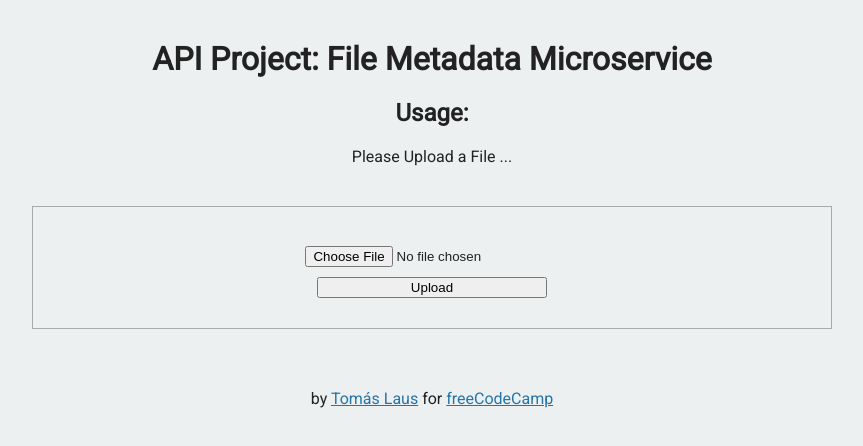
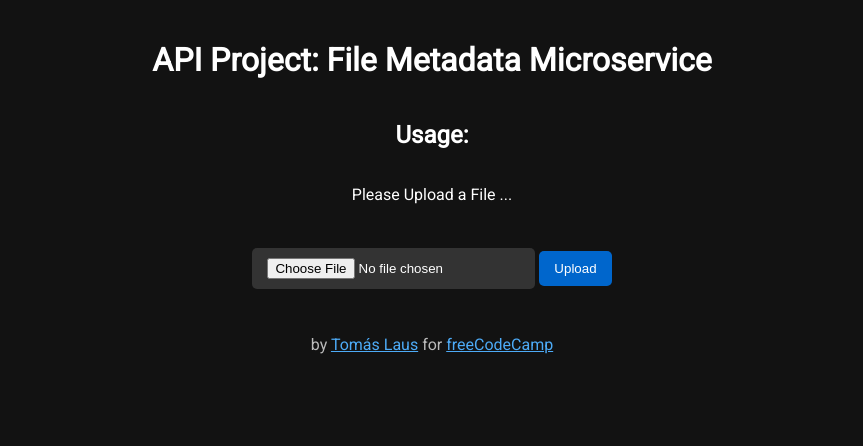
Before and after one commit to TomasLaus/filemetadata, a website: page views/index.html in a window 1280 px wide. Shown: the whole page, without its empty margins (208-1071 px from the left). Drawn offline with Linux system fonts and the light colour scheme.

Commit message:
<add> style

```diff
--- a/public/style.css
+++ b/public/style.css
@@ -1,42 +1,66 @@
-/****** Main Styling ******/
-
 body {
+  margin: 0;
   font-family: 'Roboto', sans-serif;
-  font-size: 16px;
-  color: #222;
-  background-color: #ECF0F1;
-  text-align: center;
+  background-color: #121212;
+  color: #fff;
 }
 
 .container {
-  padding: 0;
-  margin-top: 40px;
+  display: flex;
+  flex-direction: column;
+  align-items: center;
+  padding: 20px;
+}
+
+/* Animation */
+@keyframes fadeIn {
+  from {
+    opacity: 0;
+  }
+  to {
+    opacity: 1;
+  }
+}
+
+.container {
+  animation: fadeIn 1s ease-in-out;
+}
+
+input[type="file"] {
+  background-color: #333;
+  color: #fff;
+  border: none;
+  padding: 10px 15px;
+  margin: 10px 0;
+  border-radius: 5px;
+  cursor: pointer;
+  transition: background-color 0.3s;
+}
+
+input[type="file"]:hover {
+  background-color: #444;
+}
+
+input[type="submit"] {
+  background-color: #0066cc;
+  color: #fff;
+  border: none;
+  padding: 10px 15px;
+  border-radius: 5px;
+  cursor: pointer;
+  transition: background-color 0.3s;
+}
+
+input[type="submit"]:hover {
+  background-color: #0056b3;
 }
 
 .footer {
-  margin-top: 60px;
+  margin-top: 20px;
+  color: #bbb;
 }
 
+
 a {
-  color: #2574A9;
+  color: #4dabf7;
 }
-
-input {
-  display: block;
-  position: relative;
-  margin: 10px auto;
-}
-
-input#button {
-  width: 230px;
-}
-
-.view {
-  position:relative;
-  margin: auto;
-  margin-top: 40px;
-  border: 1px  solid  #aaa;
-  padding: 20px;
-  width: 60%;
-  min-width: 400px;
-}
```
